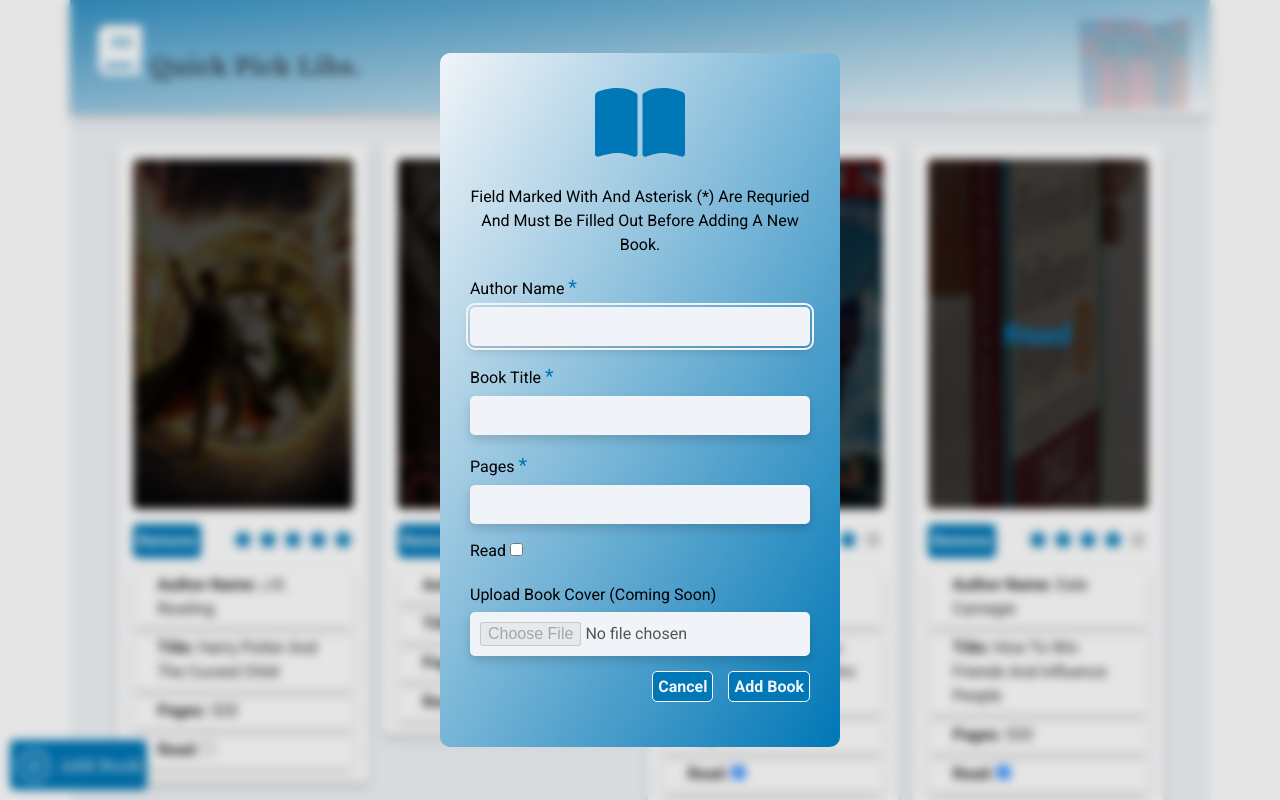
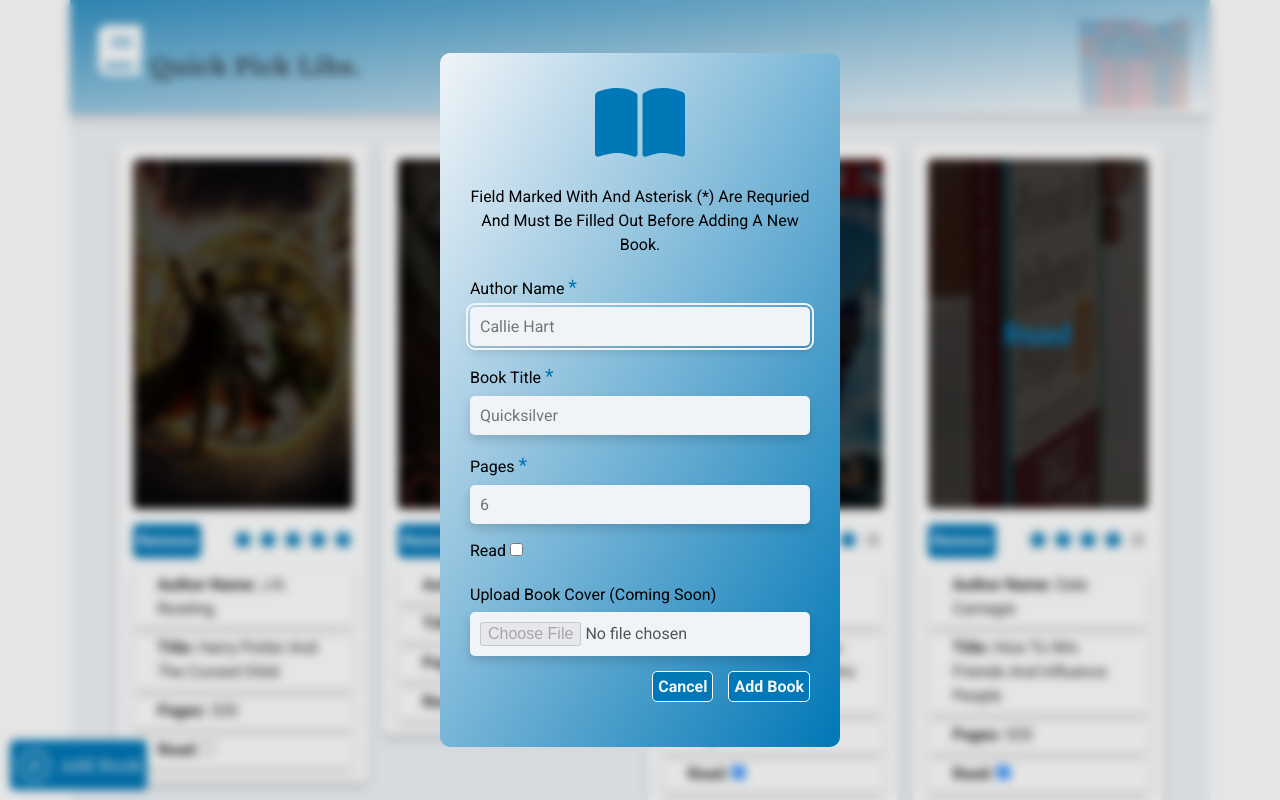
Before and after one commit to uij-dev/Library-app, a plain HTML site: page index.html in a window 1280 px wide. Both pictures are taken after a click on the button "Add Book". Shown: the top 800 px of the page. Drawn offline with Linux system fonts and the light colour scheme; files whose address does not match are found by name.

Commit message:
Add placeholders to form inputs

```diff
--- a/index.html
+++ b/index.html
@@ -76,19 +76,19 @@
           <label for="author-name">author name
             <span class="form__required-mark">*</span>
             </label>
-          <input id="author-name" required type="text">
+          <input id="author-name" placeholder="Callie Hart" required type="text">
         </div>
         <div>
           <label for="book-title">book title
             <span class="form__required-mark">*</span>
             </label>
-          <input id="book-title" required type="text">
+          <input id="book-title" placeholder="Quicksilver" required type="text">
         </div>
         <div>
           <label for="book-pages">pages
             <span class="form__required-mark">*</span>
           </label>
-          <input id="book-pages" required pattern="[0-9]+" title="This field takes only digits from 0 to 9" type="tel">
+          <input id="book-pages" placeholder="6" required pattern="[0-9]+" title="This field takes only digits from 0 to 9" type="tel">
         </div>
         <div>
           <label for="read">read</label>
```
